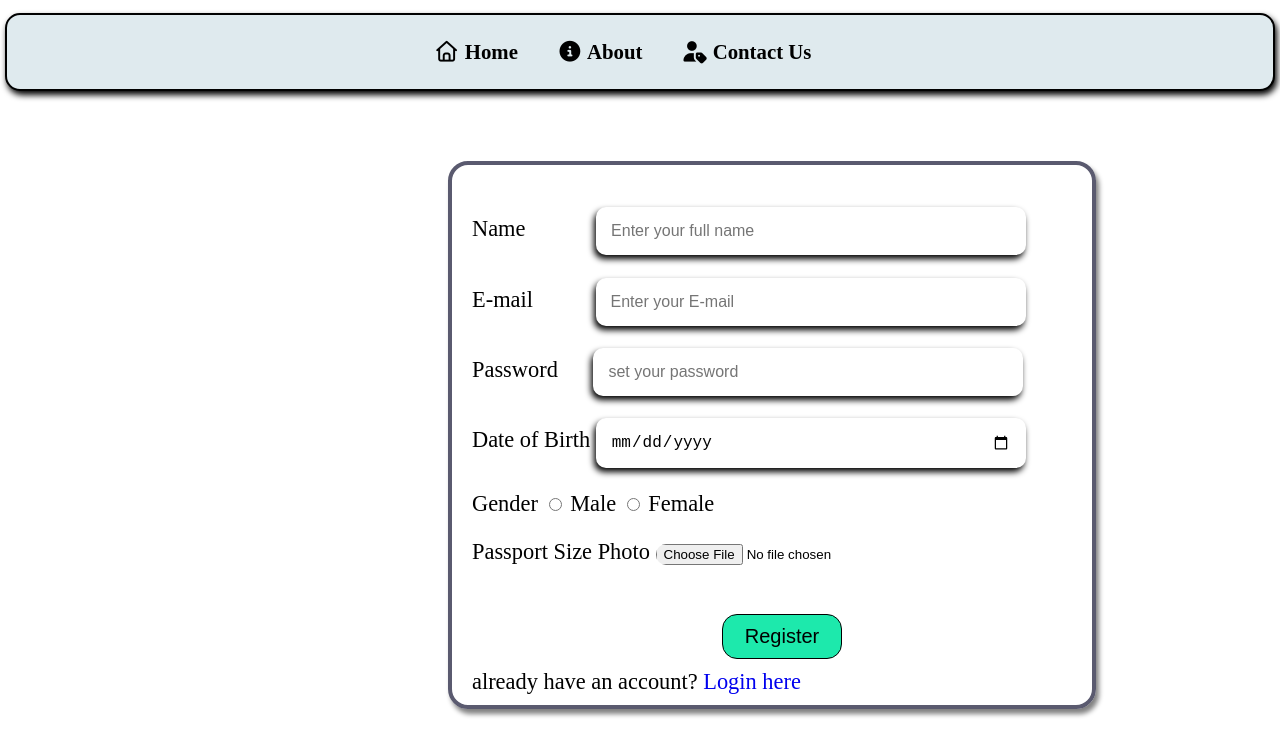
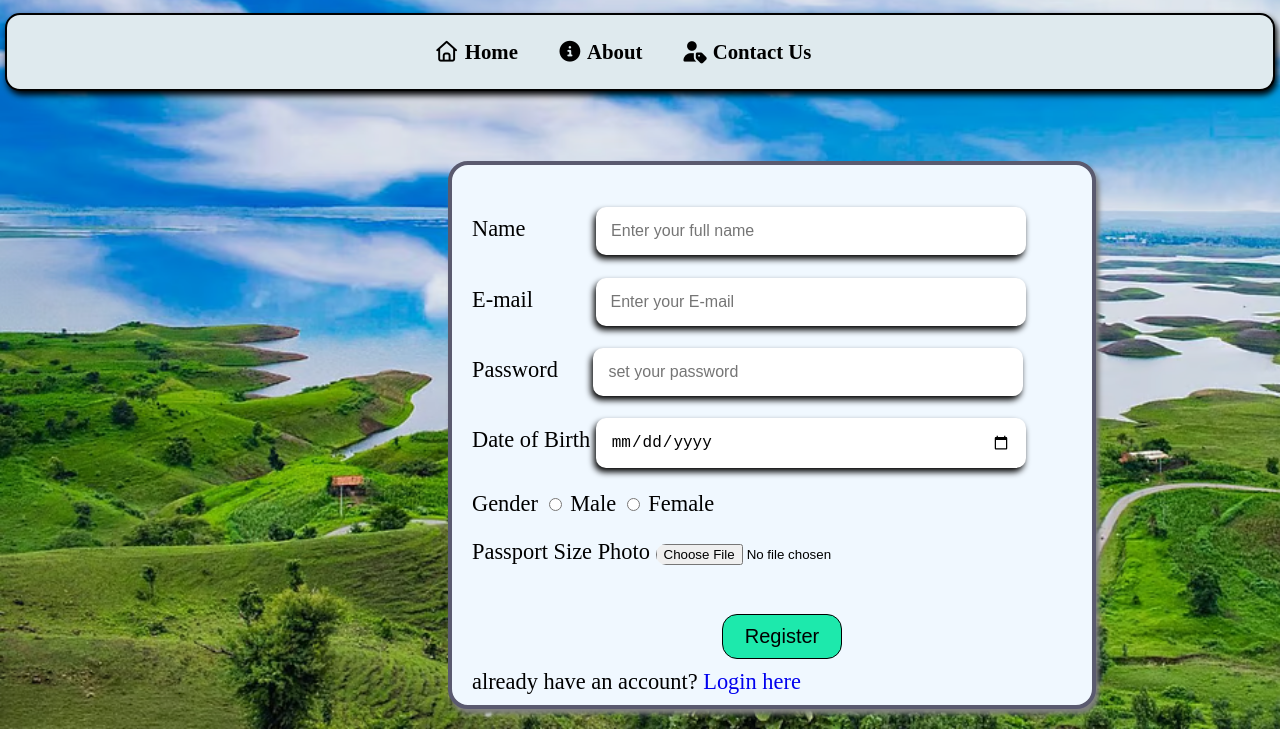
Before and after one commit to ManoharTumati/Pic_Store_Register, a plain HTML site: page index.html in a window 1280 px wide. Shown: the part 75-804 px from the top of the page. Drawn offline with Linux system fonts and the light colour scheme.

Commit message:
background image added

```diff
--- a/index.html
+++ b/index.html
@@ -9,6 +9,9 @@
 
         body{
             margin: 0px;
+            background-image: url(bgimage.avif);
+            background-size: cover;
+
 
         }
     .navbar{
@@ -44,6 +47,7 @@
   .register{
     border: 4px solid rgb(90, 90, 111);
     border-radius: 20px;
+    background-color: aliceblue;
     width: 600px;
     height: 500px;
     padding: 20px;
```
Also changed, not shown: home.html (+2 -0 lines), login.html (+3 -0 lines).
